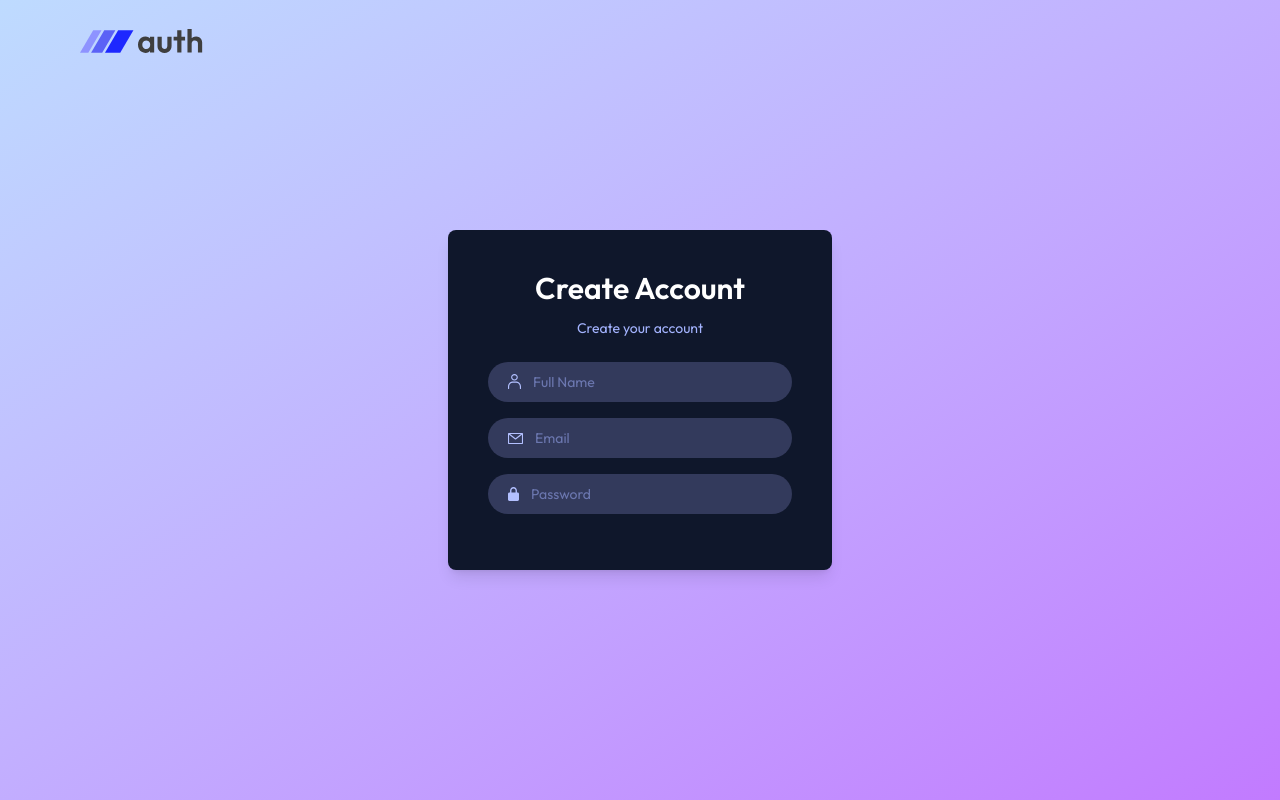
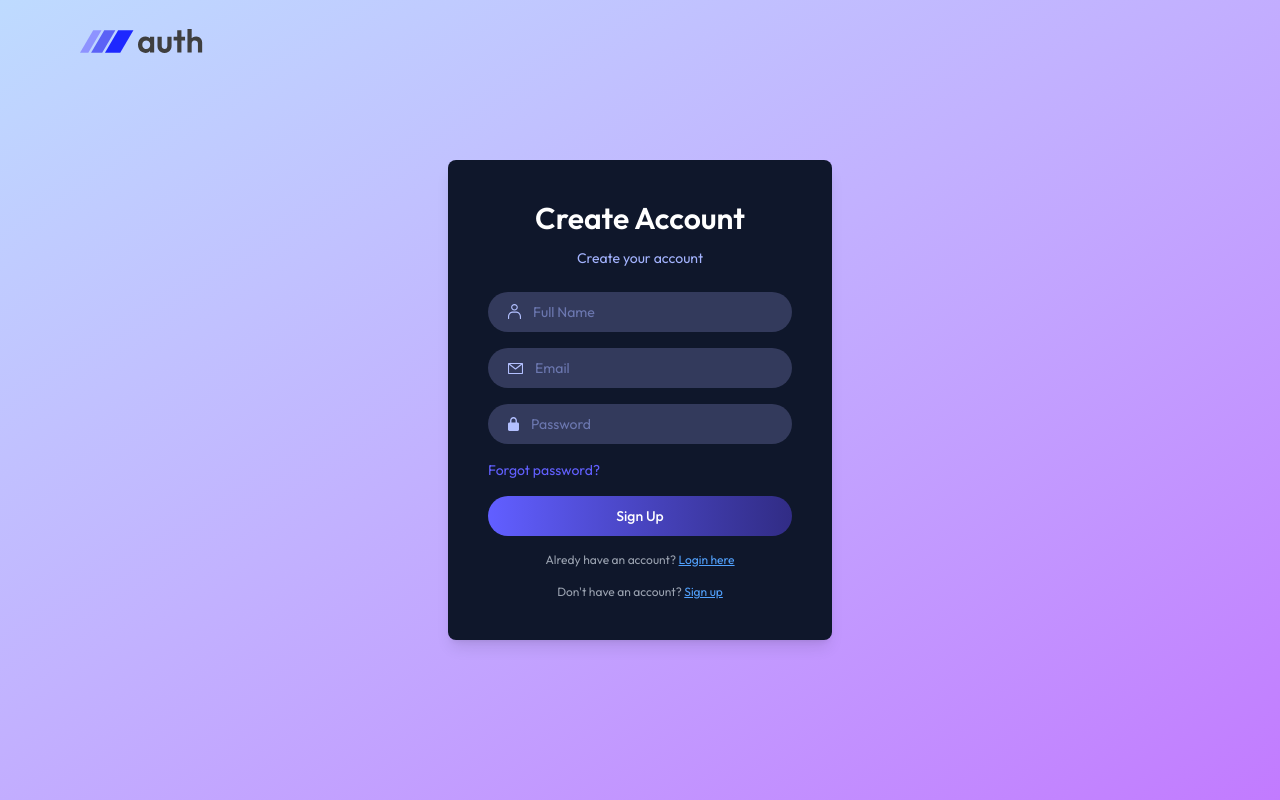
Before and after one commit to fetrafaneva/mern-authentify, a React (Vite) app in the folder client/: page /login in a window 1280 px wide. Built offline with nearby package versions, Linux system fonts and the light colour scheme.

Commit message:
feat: update login form

```diff
--- a/client/src/pages/Login.jsx
+++ b/client/src/pages/Login.jsx
@@ -51,7 +51,28 @@ const Login = () => {
               required
             />
           </div>
+
+          <p className=" mb-4 text-indigo-500 cursor-pointer">
+            Forgot password?
+          </p>
+
+          <button className=" w-full py-2.5 rounded-full bg-gradient-to-r from-indigo-500 to-indigo-900 text-white font-medium">
+            {state}
+          </button>
         </form>
+        <p className=" text-gray-400 text-center text-xs mt-4">
+          Alredy have an account?{" "}
+          <span className=" text-blue-400 cursor-pointer underline">
+            Login here
+          </span>
+        </p>
+
+        <p className=" text-gray-400 text-center text-xs mt-4">
+          Don't have an account?{" "}
+          <span className=" text-blue-400 cursor-pointer underline">
+            Sign up
+          </span>
+        </p>
       </div>
     </div>
   );
```
